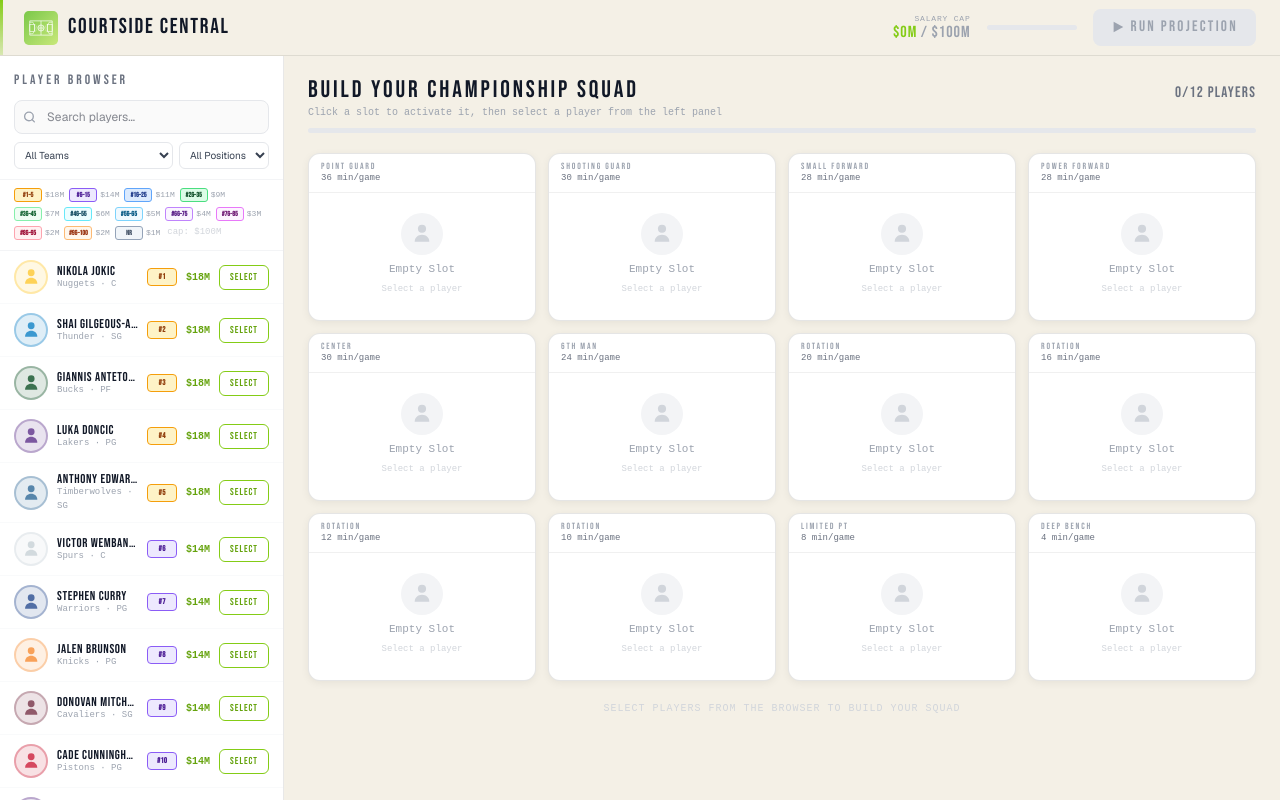
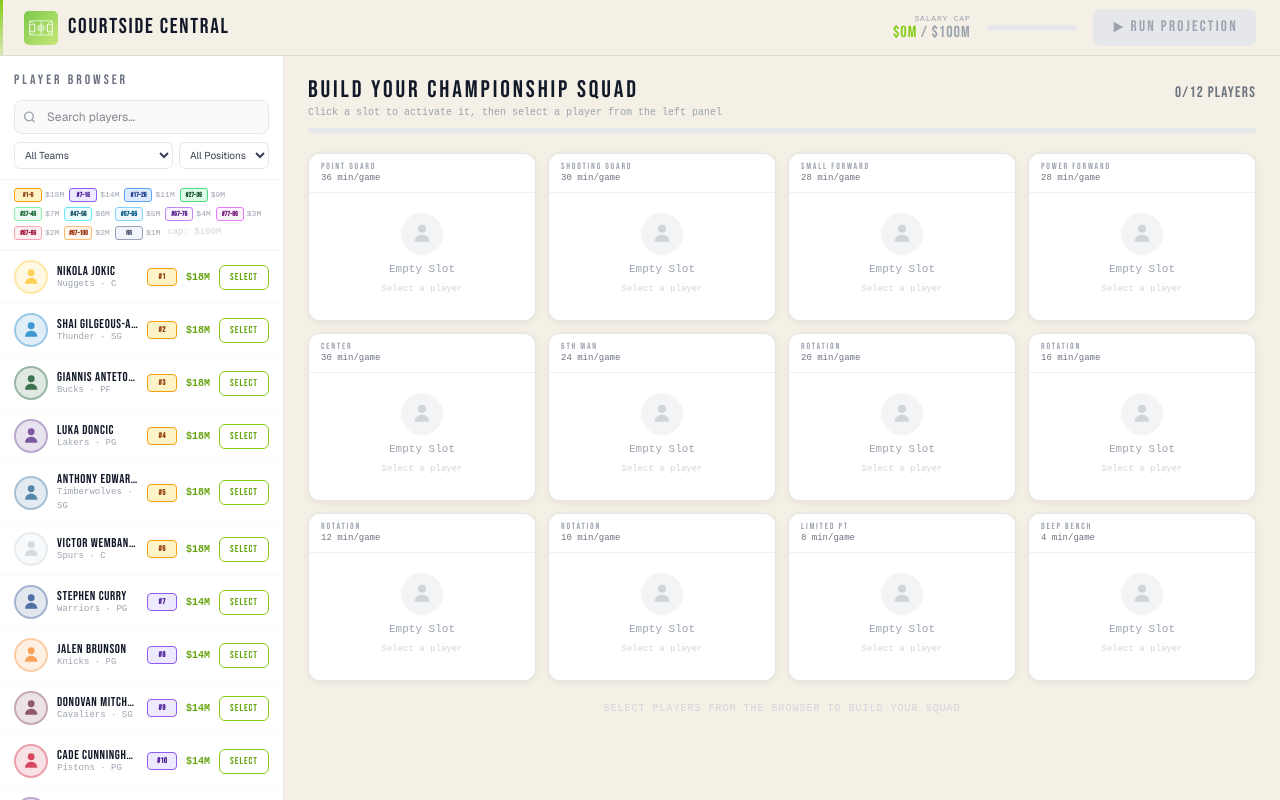
Before and after one commit to harryguanster/HoopDreams, a Next.js app: page /simulations in a window 1280 px wide. Shown: the top 800 px of the page. Built offline with nearby package versions, Linux system fonts and the light colour scheme.

Commit message:
Move Wemby into top tier; shift all rank bands by 1
Top tier is now #1-6 ($18M) so Wemby shares the elite price with the top 5.
Every subsequent band shifts by one: #7-16, #17-26, #27-36 … #87-96, #97-100.

Co-Authored-By: Claude Sonnet 4.6 <noreply@anthropic.com>

```diff
--- a/app/simulations/page.tsx
+++ b/app/simulations/page.tsx
@@ -46,17 +46,17 @@ const RINGER_RANKINGS: Record<string, number> = {
 };
 
 const RANK_TIERS = [
-  { rangeLabel: "#1–5",    price: 18, bg: "#fef3c7", text: "#92400e", border: "#f59e0b" }, // 0
-  { rangeLabel: "#6–15",   price: 14, bg: "#ede9fe", text: "#4c1d95", border: "#8b5cf6" }, // 1
-  { rangeLabel: "#16–25",  price: 11, bg: "#dbeafe", text: "#1e3a8a", border: "#60a5fa" }, // 2
-  { rangeLabel: "#26–35",  price:  9, bg: "#dcfce7", text: "#14532d", border: "#4ade80" }, // 3
-  { rangeLabel: "#36–45",  price:  7, bg: "#f0fdf4", text: "#166534", border: "#86efac" }, // 4
-  { rangeLabel: "#46–55",  price:  6, bg: "#ecfeff", text: "#164e63", border: "#67e8f9" }, // 5
-  { rangeLabel: "#56–65",  price:  5, bg: "#f0f9ff", text: "#075985", border: "#7dd3fc" }, // 6
-  { rangeLabel: "#66–75",  price:  4, bg: "#faf5ff", text: "#581c87", border: "#c084fc" }, // 7
-  { rangeLabel: "#76–85",  price:  3, bg: "#fdf4ff", text: "#701a75", border: "#e879f9" }, // 8
-  { rangeLabel: "#86–95",  price:  2, bg: "#fff1f2", text: "#9f1239", border: "#fda4af" }, // 9
-  { rangeLabel: "#96–100", price:  2, bg: "#fff7ed", text: "#9a3412", border: "#fdba74" }, // 10
+  { rangeLabel: "#1–6",    price: 18, bg: "#fef3c7", text: "#92400e", border: "#f59e0b" }, // 0
+  { rangeLabel: "#7–16",   price: 14, bg: "#ede9fe", text: "#4c1d95", border: "#8b5cf6" }, // 1
+  { rangeLabel: "#17–26",  price: 11, bg: "#dbeafe", text: "#1e3a8a", border: "#60a5fa" }, // 2
+  { rangeLabel: "#27–36",  price:  9, bg: "#dcfce7", text: "#14532d", border: "#4ade80" }, // 3
+  { rangeLabel: "#37–46",  price:  7, bg: "#f0fdf4", text: "#166534", border: "#86efac" }, // 4
+  { rangeLabel: "#47–56",  price:  6, bg: "#ecfeff", text: "#164e63", border: "#67e8f9" }, // 5
+  { rangeLabel: "#57–66",  price:  5, bg: "#f0f9ff", text: "#075985", border: "#7dd3fc" }, // 6
+  { rangeLabel: "#67–76",  price:  4, bg: "#faf5ff", text: "#581c87", border: "#c084fc" }, // 7
+  { rangeLabel: "#77–86",  price:  3, bg: "#fdf4ff", text: "#701a75", border: "#e879f9" }, // 8
+  { rangeLabel: "#87–96",  price:  2, bg: "#fff1f2", text: "#9f1239", border: "#fda4af" }, // 9
+  { rangeLabel: "#97–100", price:  2, bg: "#fff7ed", text: "#9a3412", border: "#fdba74" }, // 10
   { rangeLabel: "NR",      price:  1, bg: "#f1f5f9", text: "#475569", border: "#94a3b8" }, // 11
 ] as const;
 
@@ -65,16 +65,16 @@ function playerRank(p: CurrentNBAPlayer): number {
 }
 
 function rankTierIndex(rank: number): number {
-  if (rank <=   5) return 0;
-  if (rank <=  15) return 1;
-  if (rank <=  25) return 2;
-  if (rank <=  35) return 3;
-  if (rank <=  45) return 4;
-  if (rank <=  55) return 5;
-  if (rank <=  65) return 6;
-  if (rank <=  75) return 7;
-  if (rank <=  85) return 8;
-  if (rank <=  95) return 9;
+  if (rank <=   6) return 0;
+  if (rank <=  16) return 1;
+  if (rank <=  26) return 2;
+  if (rank <=  36) return 3;
+  if (rank <=  46) return 4;
+  if (rank <=  56) return 5;
+  if (rank <=  66) return 6;
+  if (rank <=  76) return 7;
+  if (rank <=  86) return 8;
+  if (rank <=  96) return 9;
   if (rank <= 100) return 10;
   return 11;
 }
```
